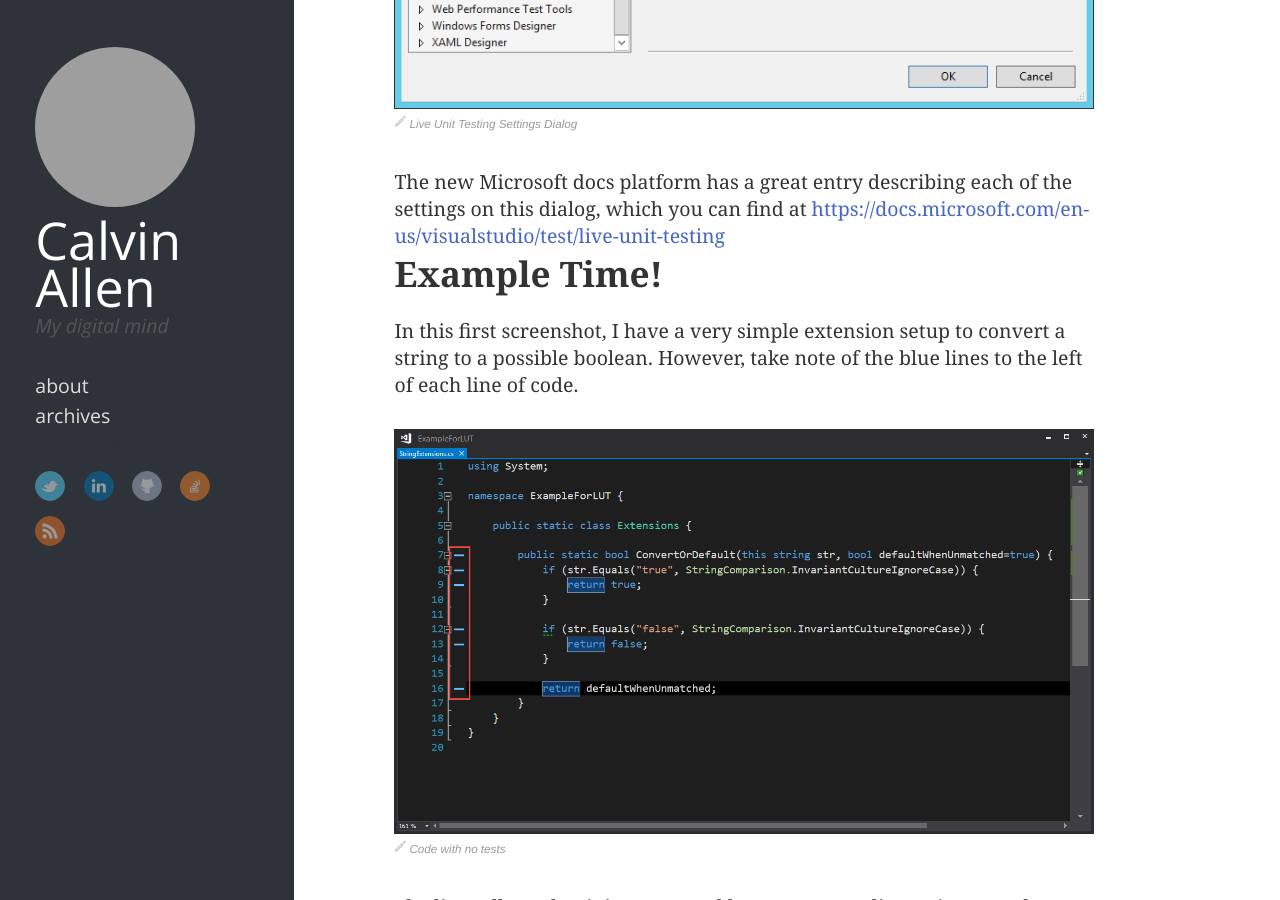
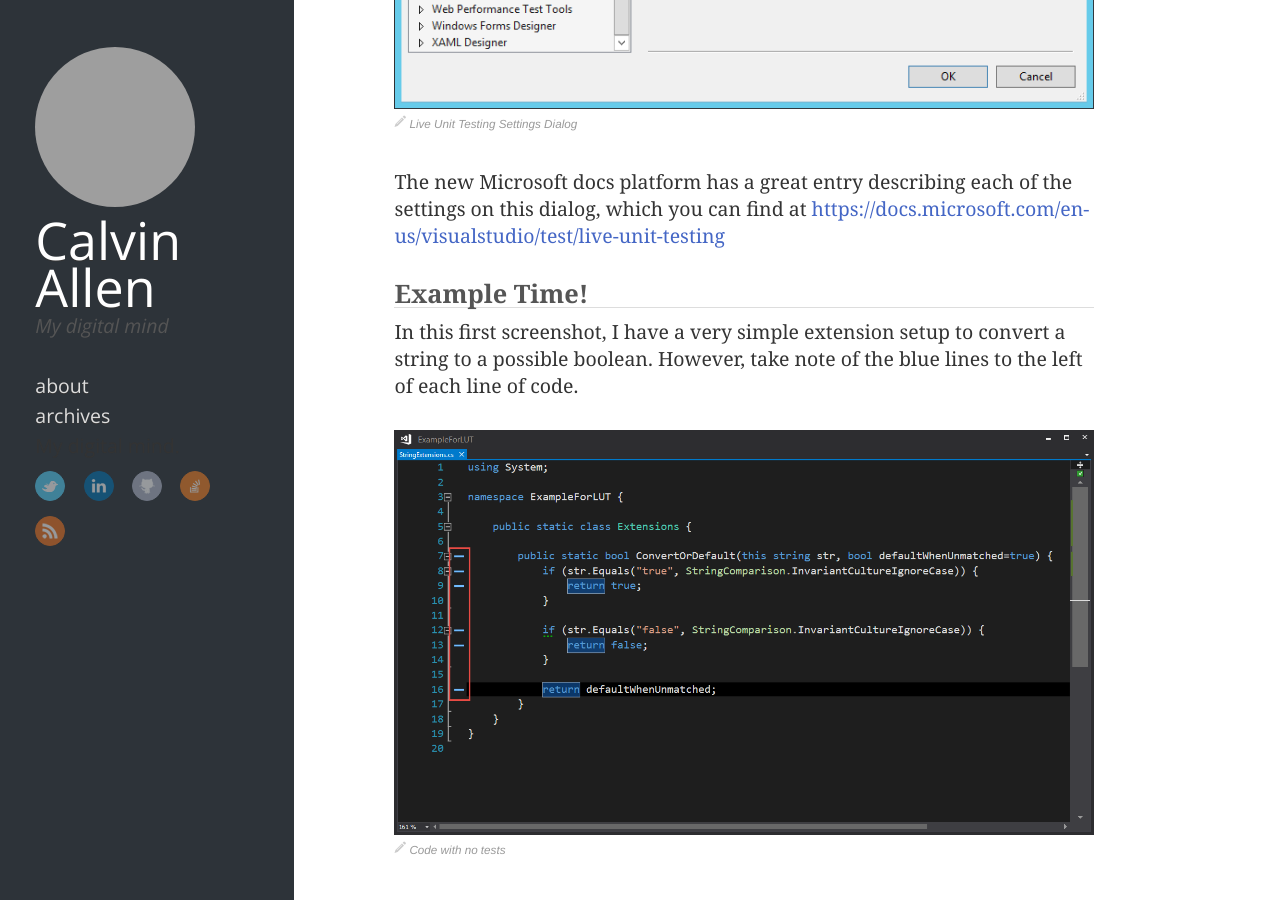
Before and after one commit to datpth19/calvinallen.net, a Jekyll site: the page built from _posts/2017/2017-12-24-live-unit-testing-in-visual-studio-2017.md, in a window 1280 px wide and 900 px high, scrolled down 2133 px. Built offline with Jekyll 4.4.1, drawn with Linux system fonts in a browser that asks for light colours; nearby versions of some CDN libraries; comment, search, counter and statistics services are not loaded; grey boxes are pictures that could not be loaded.

Commit message:
Trying variations of line spacing

```diff
--- a/_posts/2017/2017-12-24-live-unit-testing-in-visual-studio-2017.md
+++ b/_posts/2017/2017-12-24-live-unit-testing-in-visual-studio-2017.md
@@ -47,8 +47,7 @@ To configure the Live Unit Testing feature, you can find the settings in `Tools
 
 The new Microsoft docs platform has a great entry describing each of the settings on this dialog, which you can find at [https://docs.microsoft.com/en-us/visualstudio/test/live-unit-testing](https://docs.microsoft.com/en-us/visualstudio/test/live-unit-testing)
 
-
-# Example Time!
+## Example Time!
 
 In this first screenshot, I have a very simple extension setup to convert a string to a possible boolean.  However, take note of the blue lines to the left of each line of code.
 
```
